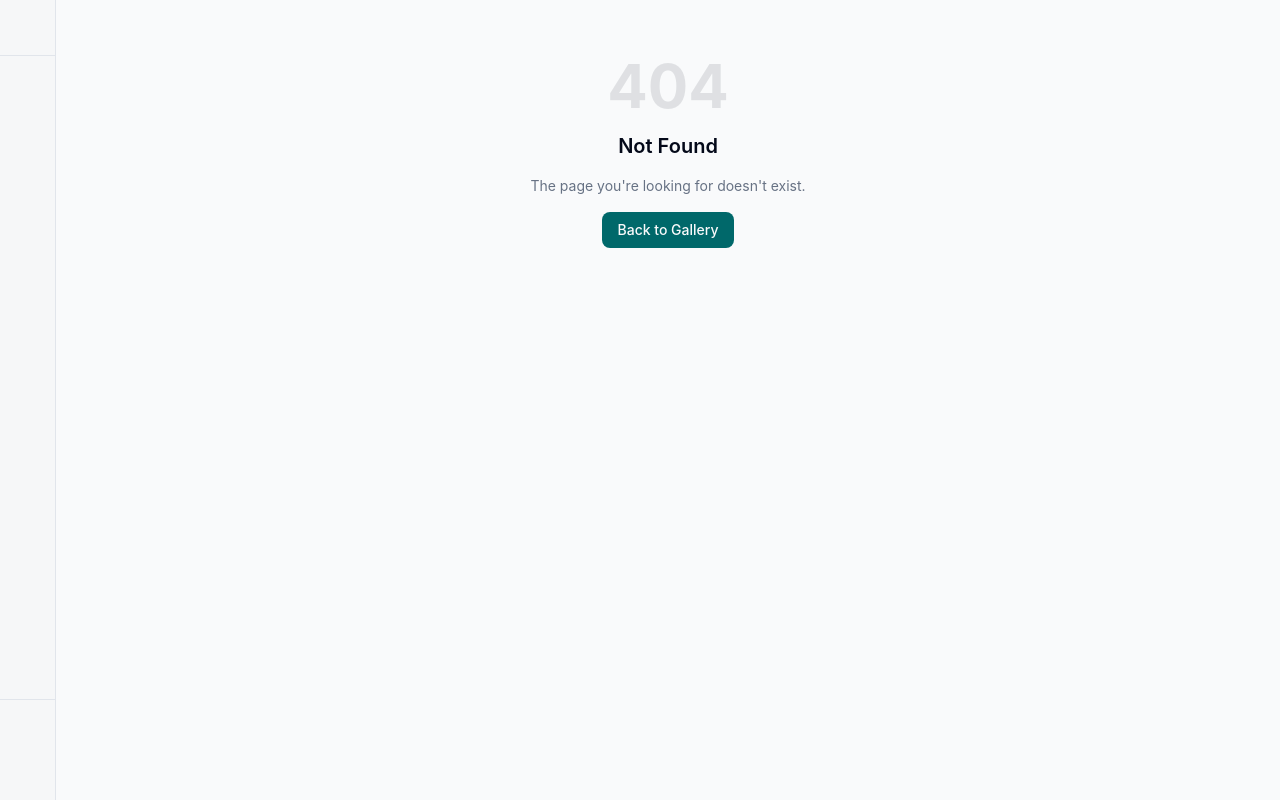
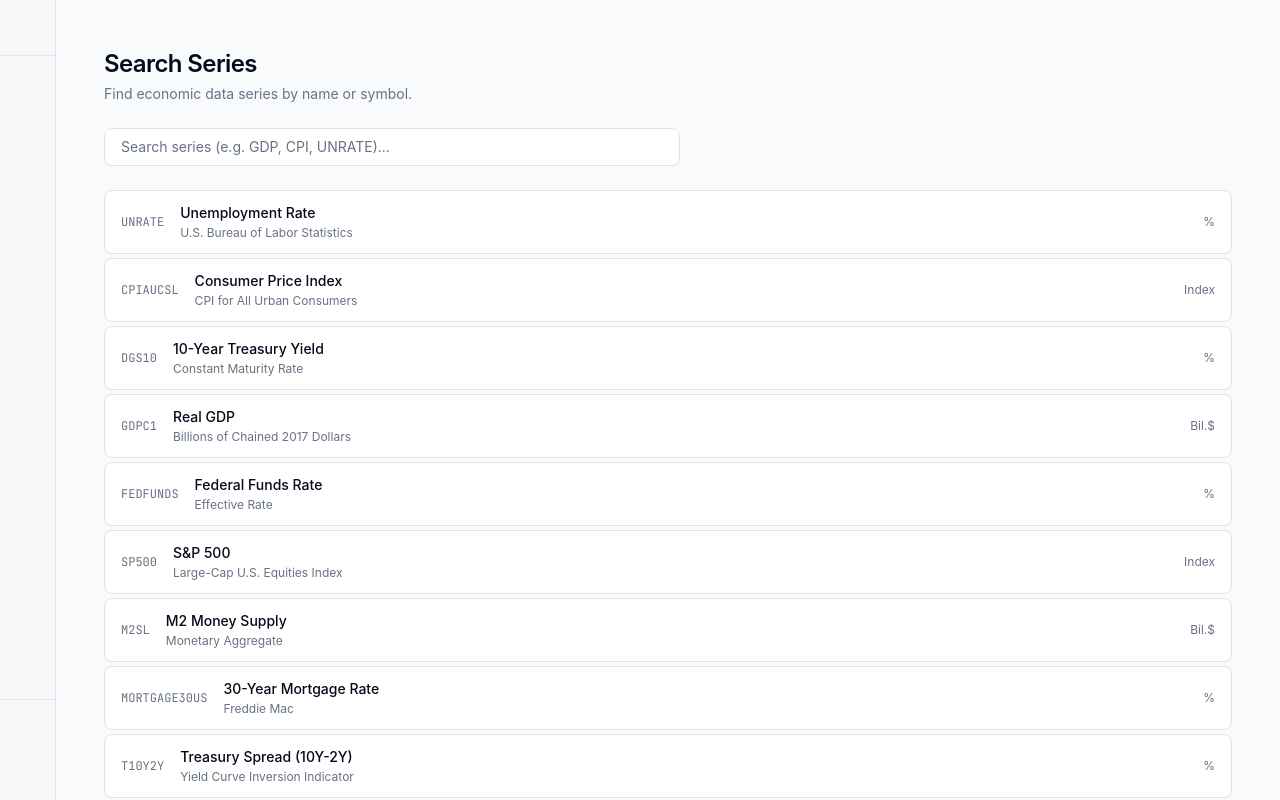
Before and after one commit to dmdfajardo00/FRED, a SvelteKit app in the folder app/: page /search in a window 1280 px wide. Before the commit this address had no page. Built offline with nearby package versions, Linux system fonts and the light colour scheme; some icons are missing; a web font is replaced by a local one.

Commit message:
feat: add series search page with real-time filter

```diff
--- /dev/null
+++ b/app/src/routes/search/+page.svelte
@@ -0,0 +1,51 @@
+<script lang="ts">
+	import { CHART_CONFIGS } from '$lib/mock/fred-data';
+	import { goto } from '$app/navigation';
+
+	let query = $state('');
+
+	const filtered = $derived(
+		query.trim().length === 0
+			? CHART_CONFIGS
+			: CHART_CONFIGS.filter(
+					(c) =>
+						c.title.toLowerCase().includes(query.toLowerCase()) ||
+						c.id.toLowerCase().includes(query.toLowerCase()) ||
+						c.subtitle.toLowerCase().includes(query.toLowerCase())
+				)
+	);
+</script>
+
+<div class="flex h-full flex-col gap-6 overflow-auto p-6">
+	<div class="flex flex-col gap-1">
+		<h1 class="text-2xl font-semibold tracking-tight">Search Series</h1>
+		<p class="text-muted-foreground text-sm">Find economic data series by name or symbol.</p>
+	</div>
+
+	<input
+		type="search"
+		bind:value={query}
+		placeholder="Search series (e.g. GDP, CPI, UNRATE)…"
+		class="border-border bg-card text-foreground placeholder:text-muted-foreground w-full max-w-xl rounded-lg border px-4 py-2 text-sm focus:outline-none focus:ring-2 focus:ring-[var(--ring)]"
+	/>
+
+	<div class="flex flex-col gap-1">
+		{#each filtered as chart}
+			<button
+				onclick={() => goto(`/charts/${chart.id}`)}
+				class="border-border bg-card hover:bg-accent flex items-center gap-4 rounded-lg border px-4 py-3 text-left transition-colors"
+			>
+				<span class="text-muted-foreground font-mono text-xs">{chart.id}</span>
+				<div class="flex flex-col gap-0.5">
+					<span class="text-sm font-medium">{chart.title}</span>
+					<span class="text-muted-foreground text-xs">{chart.subtitle}</span>
+				</div>
+				<span class="text-muted-foreground ml-auto text-xs">{chart.units}</span>
+			</button>
+		{/each}
+
+		{#if filtered.length === 0}
+			<p class="text-muted-foreground py-8 text-center text-sm">No series match "{query}".</p>
+		{/if}
+	</div>
+</div>
```
